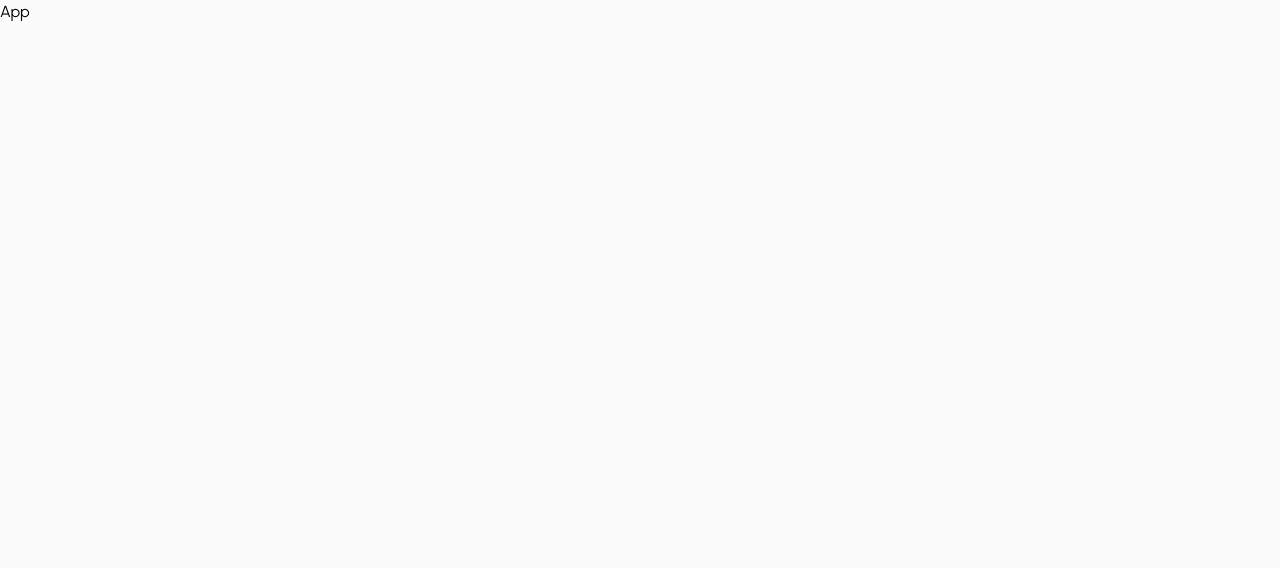
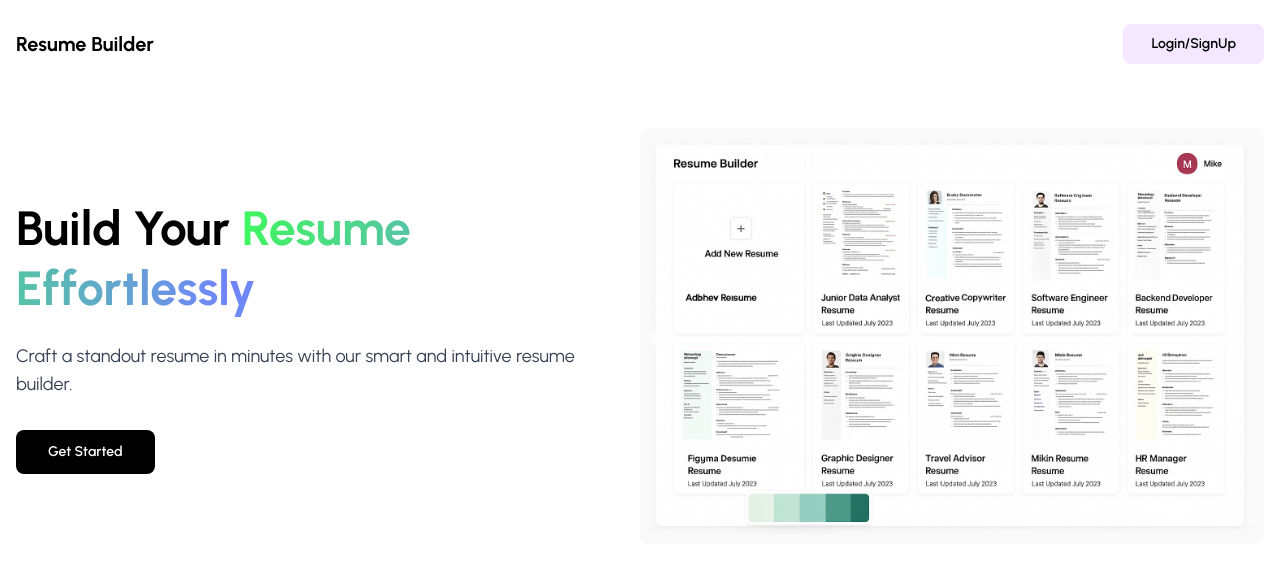
Before and after one commit to Anshuman-Jagani/Resume_Builder, a React (Vite) app in the folder frontend/resume-builder/: page / in a window 1280 px wide. Shown: the top 568 px of the page. Built offline with nearby package versions, Linux system fonts and the light colour scheme.

Commit message:
Landing Page

```diff
--- a/frontend/resume-builder/src/App.jsx
+++ b/frontend/resume-builder/src/App.jsx
@@ -1,9 +1,34 @@
 import React from 'react'
+import { BrowserRouter as Router, Routes, Route } from 'react-router-dom';
+import { Toaster } from 'react-hot-toast';
+import LandingPage from "./pages/LandingPage";
+import Dashborad from './pages/Home/Dashborad';
+import EditResue from './pages/ResumeUpdate/EditResue';
 
 const App = () => {
   return (
-    <div>App</div>
-  )
-}
+    <>
+    <div>
+      <Router>
+        <Routes>
+          { /*Default Route */ }
+          <Route path="/" element={< LandingPage />} />
+          <Route path="/dashboard" element={< Dashborad />} />
+          <Route path="/resume/:resumeId" element={< EditResue />} />
+        </Routes>
+      </Router>
+    </div>
 
-export default App
+    <Toaster
+      toastOptions={{
+        className: "",
+        style: {
+          fontSize: "13px",
+        },
+      }}
+    />
+    </>
+  );
+};
+
+export default App;
--- a/frontend/resume-builder/src/pages/LandingPage.jsx
+++ b/frontend/resume-builder/src/pages/LandingPage.jsx
@@ -1,8 +1,59 @@
-import React from 'react'
+import React, { useState } from 'react'
+
+import HERO_IMG from '../assets/hero-img.png';
+import { useNavigate } from 'react-router-dom';
 
 const LandingPage = () => {
+  const navigate = useNavigate;
+
+  const [openAuthModal, setOpenAuthMode] = useState(false);
+  const [currentPage, setCurrentPage] = useState("login");
+
+  const handleCTA = () => {};
   return (
-    <div>LandingPage</div>
+    <div className= 'w-full min-h-full bg-white'>
+      <div className='container mx-auto px-4 py-6 '>
+        {/* Header  */}
+        <header className="flex justify-between items-center mb-16">
+          <div className="text-xl font-bold">Resume Builder</div>
+          <button
+            className=" bg-purple-100 text-sm font-semibold text-black px-7 py-2.5 rounded-lg hover:bg-gray-800 hover:text-white transition-colors cursor-pointed"
+            onClick={() => setOpenAuthMode(true)}
+          >
+            Login/SignUp
+          </button>
+        </header>
+
+        {/* Hero Content */}
+        <div className="flex flex-col md: flex-row items-center">
+          <div className="w-full md:w-1/2 pr-4 mb-8 md:mb-0">
+            <h1 className="text-5xl font-bold mb-6 leading-tight">
+              Build Your{" "}
+              <span className="text-transparent bg-clip-text bg-[radial-gradient(circle,_#7182ff_0%,_#3cff52_100%)] bg-[length:200%_200%] animate-text-shine">
+                Resume Effortlessly
+              </span>
+            </h1>
+            <p className="text-lg text-gray-700 mb-8">
+            Craft a standout resume in minutes with our smart and intuitive
+            resume builder.
+            </p>
+            <button
+            className=" bg-black text-sm font-semibold text-white px-8 py-3 rounded-lg hover:bg-gray-800 transition-colors cursor-pointer"
+            onClick={handleCTA}
+            >
+              Get Started
+            </button>
+          </div>
+          <div className="w-full md:w-1/2">
+            <img
+            src={HERO_IMG}
+            alt= "Hero Image"
+            className="w-full rounded-lg"
+            />
+          </div>
+        </div>
+      </div>
+    </div>
   )
 }
 
```
Also changed, not shown: frontend/resume-builder/src/assets/hero-img.png (added).
